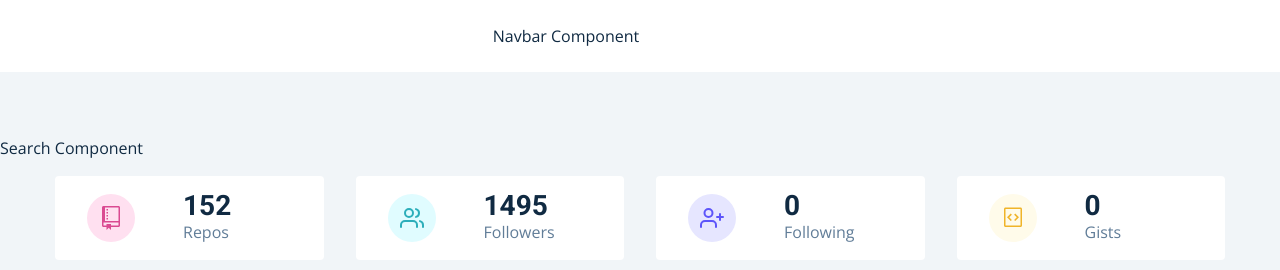
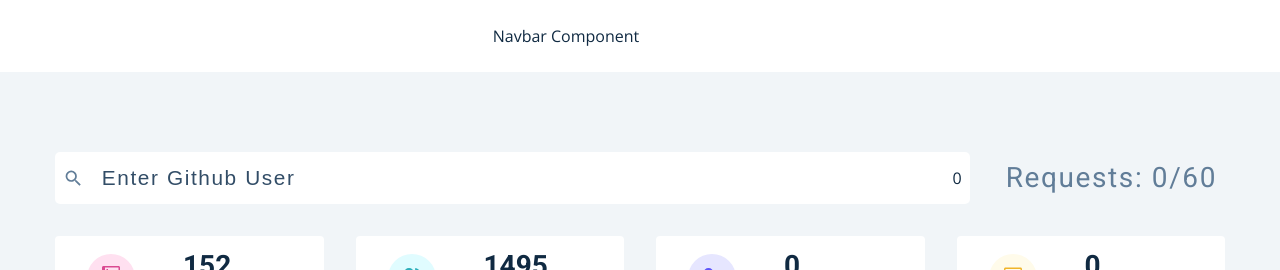
Before and after one commit to juncn/web_practice_project_3, a React (Create React App) app in the folder github-user-search/: page / in a window 1280 px wide. Shown: the top 270 px of the page. Built offline with nearby package versions, Linux system fonts and the light colour scheme; no server answers.

Commit message:
Update Search component Add markup and style Toggle search button based on remaining requests

```diff
--- a/github-user-search/src/components/Search.tsx
+++ b/github-user-search/src/components/Search.tsx
@@ -1,8 +1,39 @@
+import { FormEvent, useContext, useState } from 'react';
 import styled from 'styled-components';
+import { MdSearch } from 'react-icons/md';
+import { GithubContext } from '../context/context';
 
 const Search = () => {
+  const [user, setUser] = useState('');
+  const { remainRequests } = useContext(GithubContext);
+
+  const handleSubmit = (event: FormEvent) => {
+    event.preventDefault();
+
+    if (user) {
+    }
+  };
+
   return (
-    <Wrapper>Search Component</Wrapper>
+    <section className="section">
+      <Wrapper className="section-center">
+        <form onSubmit={handleSubmit}>
+          <div className="form-control">
+            <MdSearch />
+            <input
+              type="text"
+              placeholder="enter github user"
+              value={user}
+              onChange={e => setUser(e.target.value)}
+            />
+            {remainRequests && remainRequests > 0 && (
+              <button type="submit">search</button>
+            )}
+          </div>
+        </form>
+        <h3>requests: {remainRequests}/60</h3>
+      </Wrapper>
+    </section>
   );
 };
 
--- a/github-user-search/src/context/context.tsx
+++ b/github-user-search/src/context/context.tsx
@@ -1,12 +1,14 @@
-import { createContext, FunctionComponent, useState } from 'react';
+import { createContext, FunctionComponent, useEffect, useState } from 'react';
+import axios from 'axios';
 import { mockUser, mockRepos, mockFollowers } from './mockData/mockData';
 
-// const rootUrl = 'https://api.github.com';
+const rootUrl = 'https://api.github.com';
 
 interface ContextProps {
   githubUser: any;
   repos: any[];
   followers: any[];
+  remainRequests: number;
 }
 
 const GithubContext = createContext<Partial<ContextProps>>({});
@@ -18,12 +20,34 @@ const GithubProvider: FunctionComponent = ({ children }) => {
   const [followers, setFollowers] = useState(mockFollowers);
   // eslint-disable-next-line
   const [repos, setRepos] = useState(mockRepos);
+  // Request, Loading
+  // eslint-disable-next-line
+  const [remainRequests, setRemainRequests] = useState(0);
+  // eslint-disable-next-line
+  const [isLoading, setIsLoading] = useState(false);
+  // Error
+
+  // Check rate
+  const checkRemainRequests = () => {
+    axios(`${rootUrl}/rate_limit`)
+      .then(({ data }) => {
+        console.log(data);
+        let { remaining } = data.rate;
+        setRemainRequests(remaining);
+        if (remaining === 0) {
+          // throw an error
+        }
+      })
+      .catch(err => console.log(err));
+  };
+
+  useEffect(() => {
+    checkRemainRequests();
+  }, []);
 
   return (
-    <GithubContext.Provider
-      value={{githubUser, repos, followers}}
-    >
-      { children }
+    <GithubContext.Provider value={{ githubUser, repos, followers, remainRequests }}>
+      {children}
     </GithubContext.Provider>
   );
 };
```
